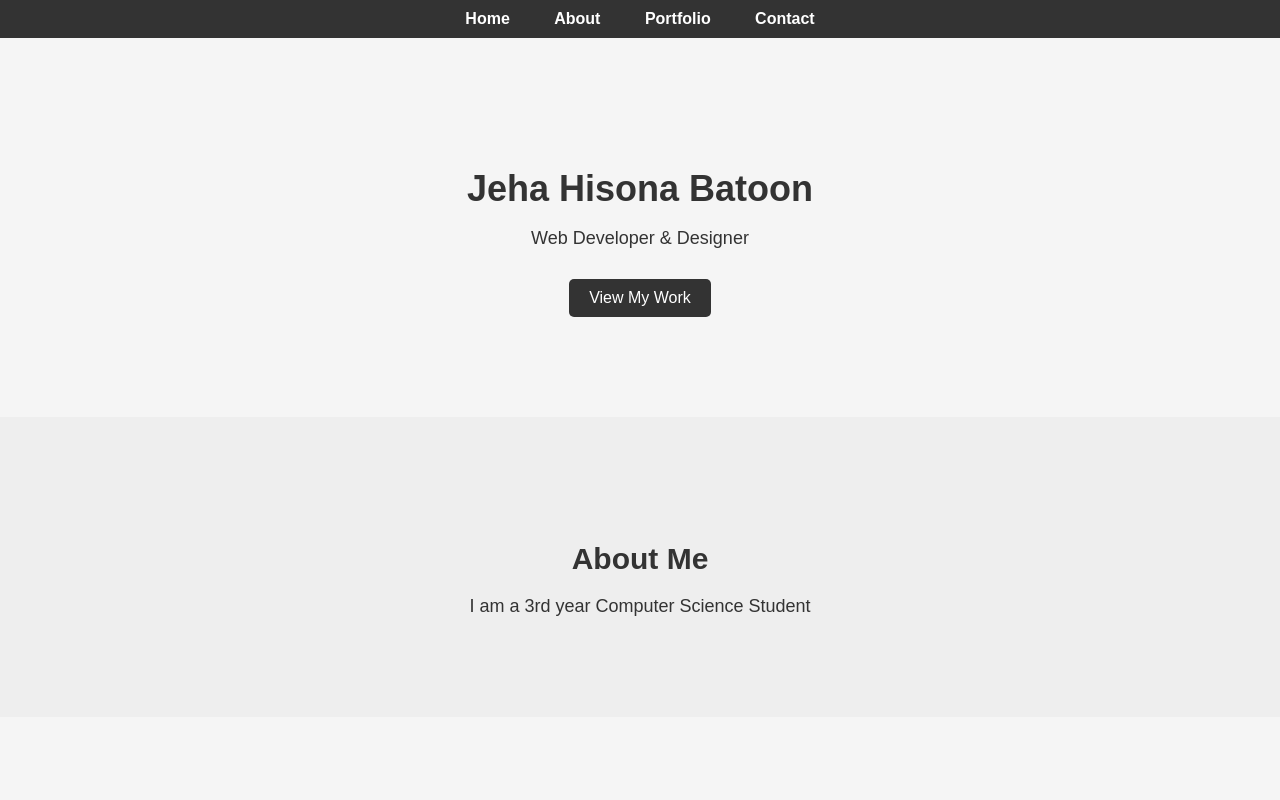
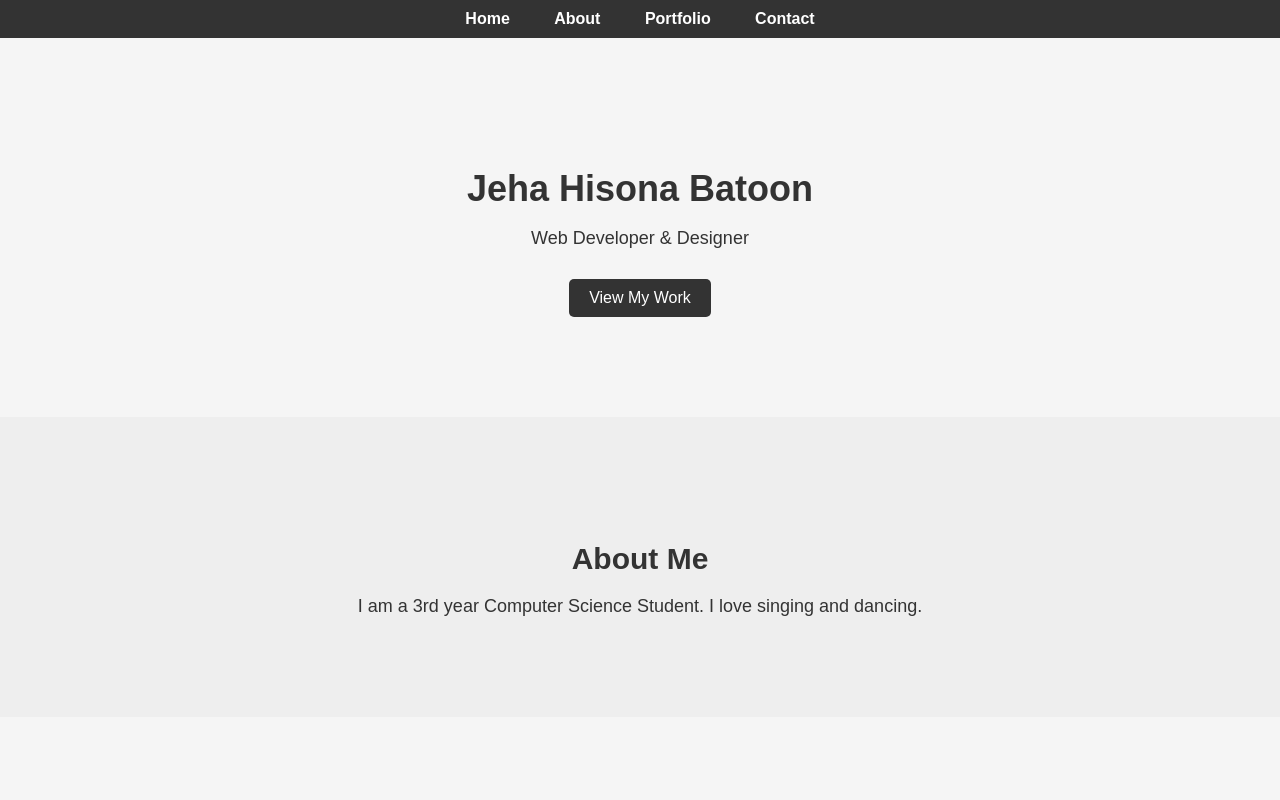
Before and after one commit to MsSera/Portfolio, a plain HTML site: page index.html in a window 1280 px wide. Shown: the top 800 px of the page. Drawn offline with Linux system fonts and the light colour scheme.

Commit message:
modify About me

```diff
--- a/index.html
+++ b/index.html
@@ -26,7 +26,7 @@
 
     <section id="about" class="about">
         <h2>About Me</h2>
-        <p>I am a 3rd year Computer Science Student</p>
+        <p>I am a 3rd year Computer Science Student. I love singing and dancing.</p>
     </section>
 
     <section id="portfolio" class="portfolio">
```
